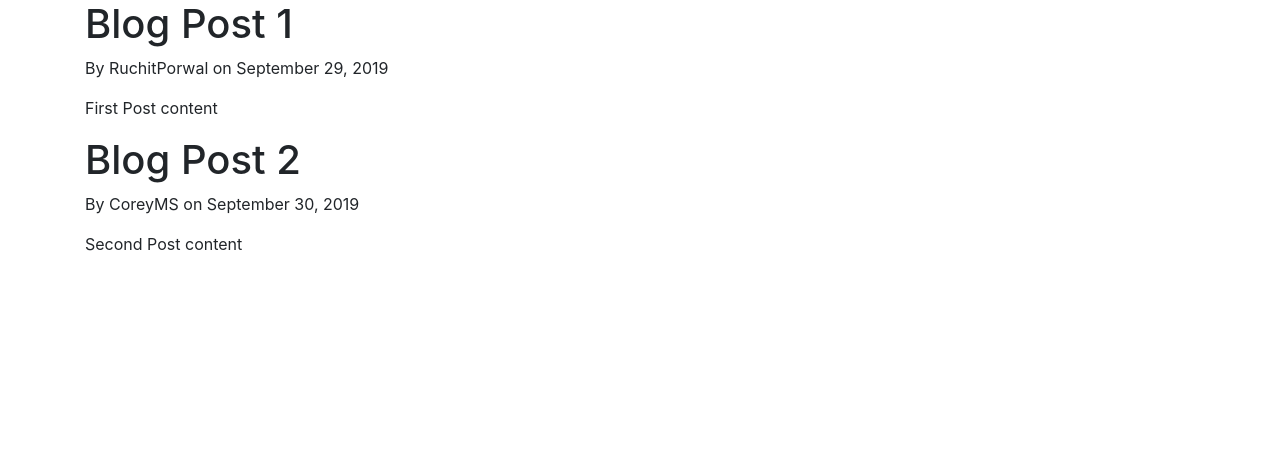
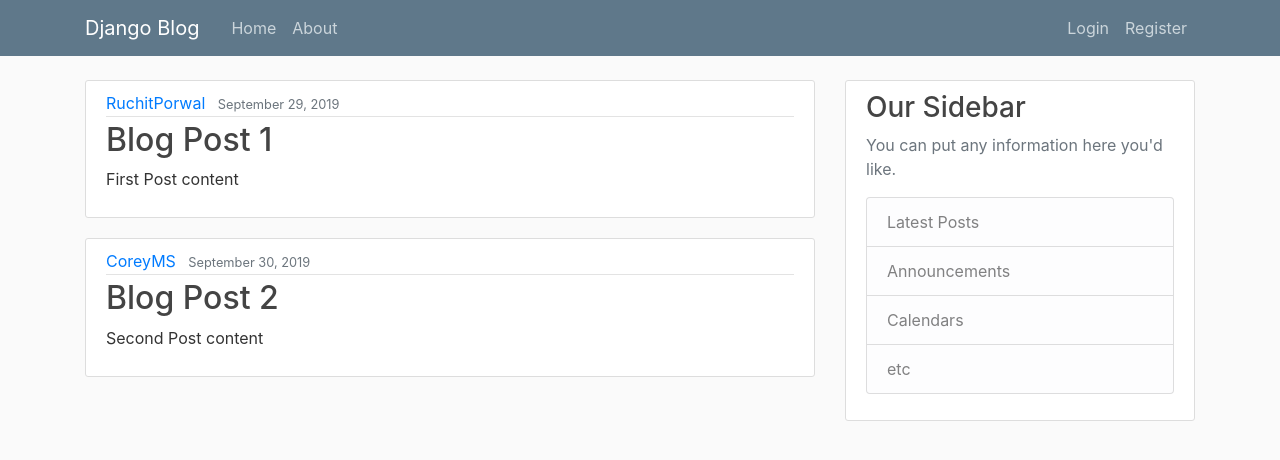
Before and after one commit to ruchit687/django-blog-webapp, a Django app: page / in a window 1280 px wide. Shown: the top 460 px of the page. Run offline with Django 3.2, Linux system fonts and the light colour scheme; some libraries are stand-ins or nearby versions.

Commit message:
parent template to update every common part of page at single location; passing data into templates

```diff
--- /dev/null
+++ b/django_project/blog/static/blog/main.css
@@ -0,0 +1,84 @@
+body {
+  background: #fafafa;
+  color: #333333;
+  margin-top: 5rem;
+}
+
+h1, h2, h3, h4, h5, h6 {
+  color: #444444;
+}
+
+ul {
+  margin: 0;
+}
+
+.bg-steel {
+  background-color: #5f788a;
+}
+
+.site-header .navbar-nav .nav-link {
+  color: #cbd5db;
+}
+
+.site-header .navbar-nav .nav-link:hover {
+  color: #ffffff;
+}
+
+.site-header .navbar-nav .nav-link.active {
+  font-weight: 500;
+}
+
+.content-section {
+  background: #ffffff;
+  padding: 10px 20px;
+  border: 1px solid #dddddd;
+  border-radius: 3px;
+  margin-bottom: 20px;
+}
+
+.article-title {
+  color: #444444;
+}
+
+a.article-title:hover {
+  color: #428bca;
+  text-decoration: none;
+}
+
+.article-content {
+  white-space: pre-line;
+}
+
+.article-img {
+  height: 65px;
+  width: 65px;
+  margin-right: 16px;
+}
+
+.article-metadata {
+  padding-bottom: 1px;
+  margin-bottom: 4px;
+  border-bottom: 1px solid #e3e3e3
+}
+
+.article-metadata a:hover {
+  color: #333;
+  text-decoration: none;
+}
+
+.article-svg {
+  width: 25px;
+  height: 25px;
+  vertical-align: middle;
+}
+
+.account-img {
+  height: 125px;
+  width: 125px;
+  margin-right: 20px;
+  margin-bottom: 16px;
+}
+
+.account-heading {
+  font-size: 2.5rem;
+}
--- a/django_project/blog/templates/blog/base.html
+++ b/django_project/blog/templates/blog/base.html
@@ -1,15 +1,24 @@
+
 <!-- template inheritance... less code more work -->
 <!-- this can be override by other template files of different pages -->
-
+<!-- custom style not bootstrap specific, in django static files like css and javascript need to be
+   located in a static directory within our app.-->
 <!DOCTYPE html>
+<!-- include main.css folder... first load our static files-->
+{% load static %}
 <html>
 <head>
+
     <!-- Required meta tags -->
     <meta charset="utf-8">
     <meta name="viewport" content="width=device-width, initial-scale=1, shrink-to-fit=no">
 
     <!-- Bootstrap CSS -->
     <link rel="stylesheet" href="https://stackpath.bootstrapcdn.com/bootstrap/4.3.1/css/bootstrap.min.css" integrity="sha384-ggOyR0iXCbMQv3Xipma34MD+dH/1fQ784/j6cY/iJTQUOhcWr7x9JvoRxT2MZw1T" crossorigin="anonymous">
+
+    <!-- include main.css static files; static statement generates an absolute url of the static files &
+    then access that blog/main.css-->
+    <link rel="stylesheet" type="text/css" href="{% static 'blog/main.css' %}">
 
     {% if title %}
         <title>Django Blog - {{ title }}</title>
@@ -18,10 +27,53 @@
     {% endif %}
 </head>
 <body>
-    <div class="container">  <!-- bootstrap container -->
-        {% block content %}{% endblock %}
-    </div>
+    <header class="site-header">  <!-- navigation ar with bootstrap css class -->
+      <nav class="navbar navbar-expand-md navbar-dark bg-steel fixed-top">
+        <div class="container">
+          <a class="navbar-brand mr-4" href="{% url 'blog-home' %}">Django Blog</a>
+          <button class="navbar-toggler" type="button" data-toggle="collapse" data-target="#navbarToggle" aria-controls="navbarToggle" aria-expanded="false" aria-label="Toggle navigation">
+          <span class="navbar-toggler-icon"></span>
+          </button>
+          <div class="collapse navbar-collapse" id="navbarToggle">
+            <div class="navbar-nav mr-auto">
+                <!-- href="/" // hardcoded...before now it is ok-->
+                <!-- changing url directly via url pattern in blog/urls-->
+                <!-- so even routes are changed in future navigation bar will work fine, as connected using url tags
+                we should use these url tags so that it is easy to maintain. -->
+              <a class="nav-item nav-link" href="{% url 'blog-home' %}">Home</a>
+              <a class="nav-item nav-link" href="{% url 'blog-about' %}">About</a>
+            </div>
+            <!-- Navbar Right Side -->
+            <div class="navbar-nav">
+                <!-- routes not created yet-->
+              <a class="nav-item nav-link" href="#">Login</a>
+              <a class="nav-item nav-link" href="#">Register</a>
+            </div>
+          </div>
+        </div>
+      </nav>
+    </header>
 
+    <main role="main" class="container">  <!-- replacement for above div containing block_content -->
+        <div class="row">
+        <div class="col-md-8">
+          {% block content %}{% endblock %}
+        </div>
+        <div class="col-md-4">
+          <div class="content-section">
+            <h3>Our Sidebar</h3>
+            <p class='text-muted'>You can put any information here you'd like.
+              <ul class="list-group">
+                <li class="list-group-item list-group-item-light">Latest Posts</li>
+                <li class="list-group-item list-group-item-light">Announcements</li>
+                <li class="list-group-item list-group-item-light">Calendars</li>
+                <li class="list-group-item list-group-item-light">etc</li>
+              </ul>
+            </p>
+          </div>
+        </div>
+        </div>
+    </main>
 
  <!-- Optional JavaScript -->
     <!-- jQuery first, then Popper.js, then Bootstrap JS -->
--- a/django_project/blog/templates/blog/home.html
+++ b/django_project/blog/templates/blog/home.html
@@ -1,11 +1,17 @@
 {% extends "blog/base.html" %}
-<!--    <h1>Blog Home!</h1>-->
 
 {% block content %}
     {% for post in posts %}
-        <h1>{{ post.title }}</h1>
-        <p>By {{ post.author }} on {{ post.date_posted}} </p>
-        <p>{{ post.content }}</p>
+        <article class="media content-section">
+          <div class="media-body">
+            <div class="article-metadata">
+              <a class="mr-2" href="#">{{ post.author }}</a>
+              <small class="text-muted">{{ post.date_posted }}</small>
+            </div>
+            <h2><a class="article-title" href="#">{{ post.title }}</a></h2>
+            <p class="article-content">{{ post.content }}</p>
+          </div>
+        </article>
     {% endfor %}
 {% endblock content %}
 <!-- templating engine similar to jinja: using curly braces to use python in html -->
--- a/django_project/blog/views.py
+++ b/django_project/blog/views.py
@@ -29,7 +29,7 @@ def home(request):
         # will let us pass the data to template & let it access within the template
         # so whatever key name is mentioned would be accessible from the template.
     }
-    return render(request, 'blog/home.html', context=context)
+    return render(request, 'blog/home.html', context)
     # context passing info into our template
     # >>> return HttpResponse('<h1>Blog Home</h1>')  <<<
     # we can send complete html structure here
```
